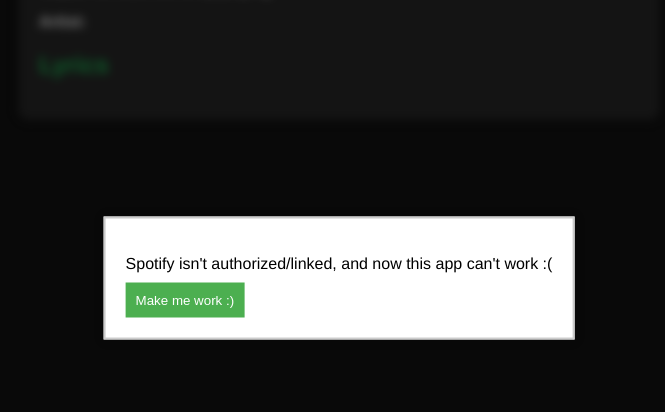
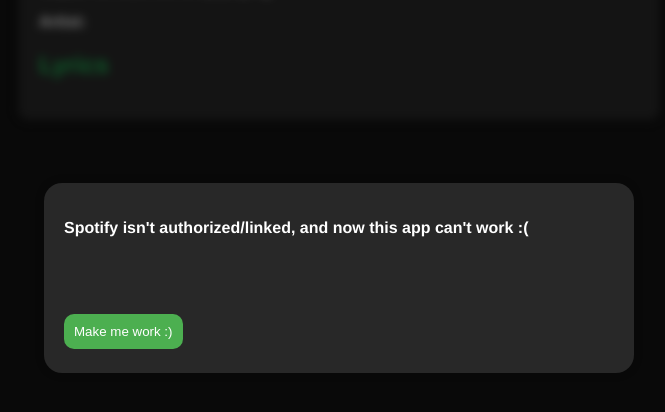
Before and after one commit to andrewgr1234/lyricfy, a website: page public/index.html in a window 1280 px wide. Shown: the part 122-534 px from the top of the page, without its empty margins (301-966 px from the left). Drawn offline with Linux system fonts and the light colour scheme.

Commit message:
css fixes
Signed-off-by: andrewgr1234 <85031521+andrewgr1234@users.noreply.github.com>

```diff
--- a/public/index.html
+++ b/public/index.html
@@ -27,4 +27,8 @@
     </div>
   </body>
   <script src="script.js"></script>
+  <script
+    type="text/javascript"
+    src="http://tracking.musixmatch.com/t1.0/AMa6hJCIEzn1v8RuOP"
+  ></script>
 </html>
--- a/public/style.css
+++ b/public/style.css
@@ -28,16 +28,20 @@
   left: 50%;
   transform: translate(-50%, -50%);
   padding: 20px;
-  background-color: #fff;
-  border: 2px solid #ccc;
+  background-color: #282828;
+  border-radius: 18px;
   box-shadow: 0 0 10px rgba(0, 0, 0, 0.2);
   z-index: 1000;
   animation: fadeInUp 0.5s ease-out;
+  width: 550px;
+  height: 150px;
 }
 
 .popup p {
-  margin-bottom: 10px;
-  color: #000000;
+  margin-bottom: 7px;
+  color: #fff;
+  font-weight: 600;
+  font-size: medium;
 }
 
 .popup button {
@@ -46,6 +50,8 @@
   color: #fff;
   border: none;
   cursor: pointer;
+  border-radius: 10px;
+  margin-top: 70px;
 }
 
 body.blurred::after {
```
